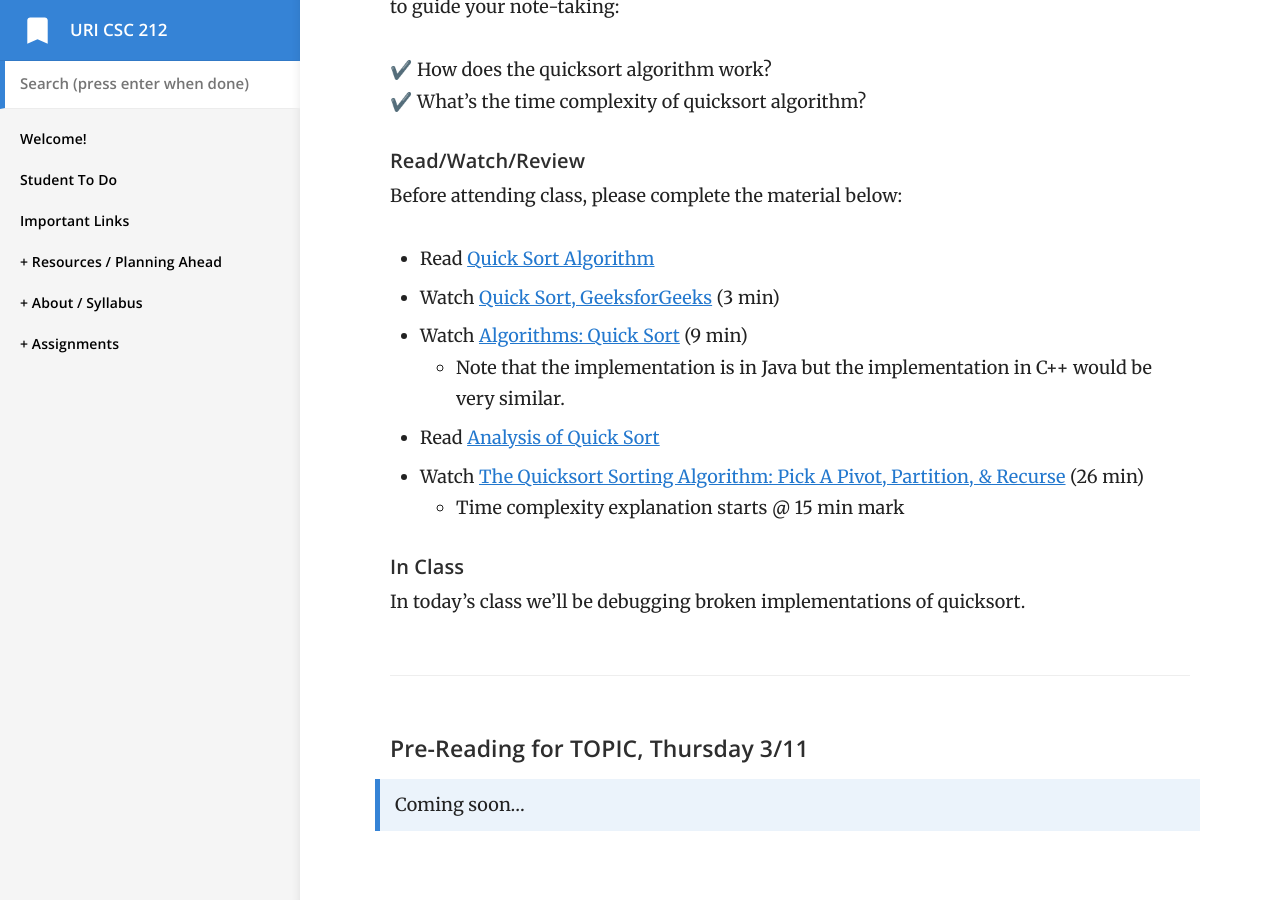
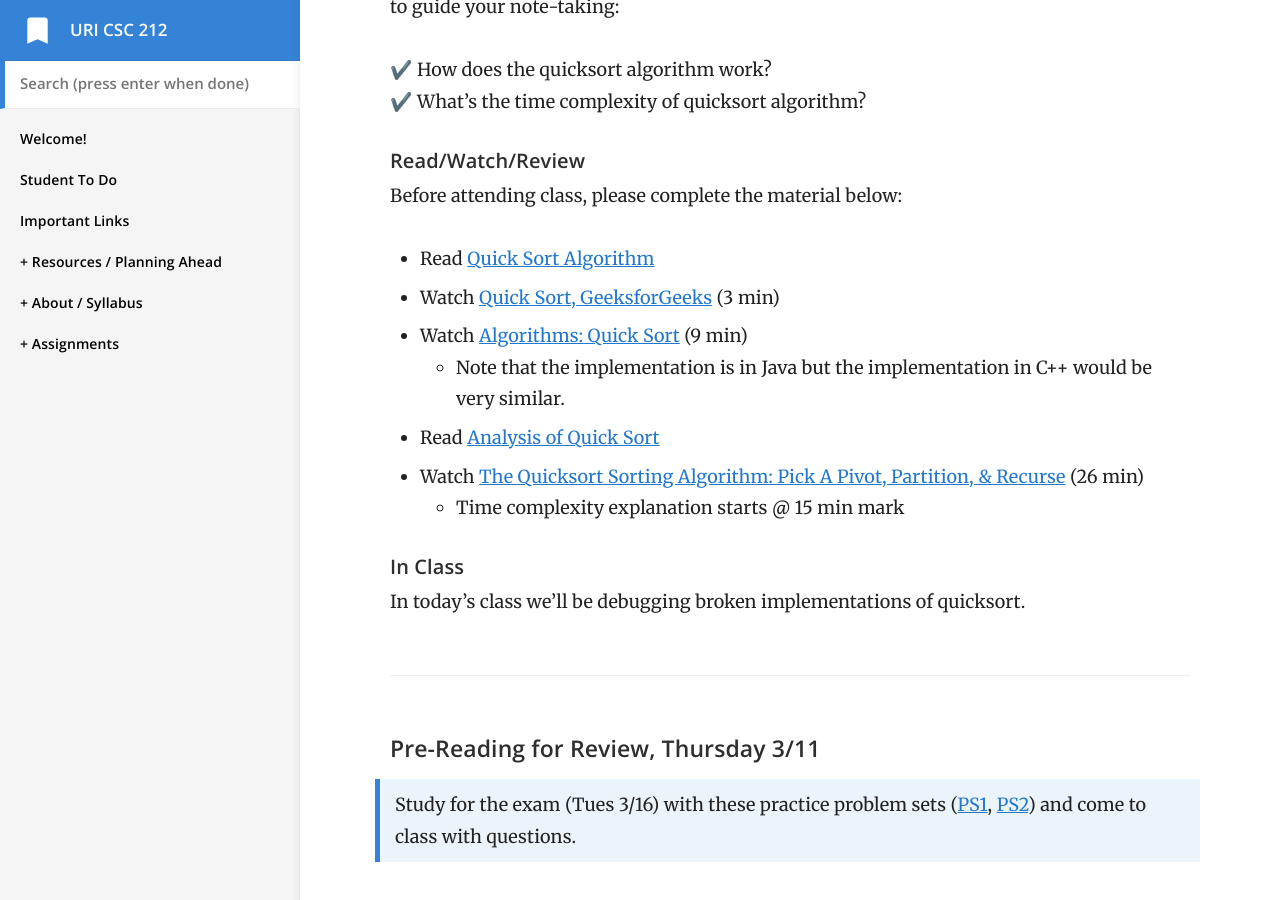
Before and after one commit to vcc-csc212/sp21-archive, a Jekyll site: the page built from _docs/weekly/wk7.md, in a window 1280 px wide and 900 px high, scrolled down 593 px. Built offline with Jekyll 4.4.1, drawn with Linux system fonts in a browser that asks for light colours.

Commit message:
wk7 thurs

```diff
--- a/_docs/weekly/wk7.md
+++ b/_docs/weekly/wk7.md
@@ -7,7 +7,7 @@ permalink: /wk7/
 <br><br>
 On this page:
 ✔️ [Pre-reading for Tuesday 3/9](#tues)
-✔️ [Pre-reading for Thursday 3/11](#thurs) (coming soon)
+✔️ [Pre-reading for Thursday 3/11](#thurs)
 
 ---
 
@@ -34,6 +34,6 @@ In today's class we'll be debugging broken implementations of quicksort.
 
 ---
 
-#### Pre-Reading for TOPIC, Thursday 3/11 {#thurs}
+#### Pre-Reading for Review, Thursday 3/11 {#thurs}
 
-> Coming soon...
+> Study for the exam (Tues 3/16) with these practice problem sets ([PS1](/files/ps-01.pdf), [PS2](/files/ps-02.pdf)) and come to class with questions.
```
Also changed, not shown: 2 other files.
